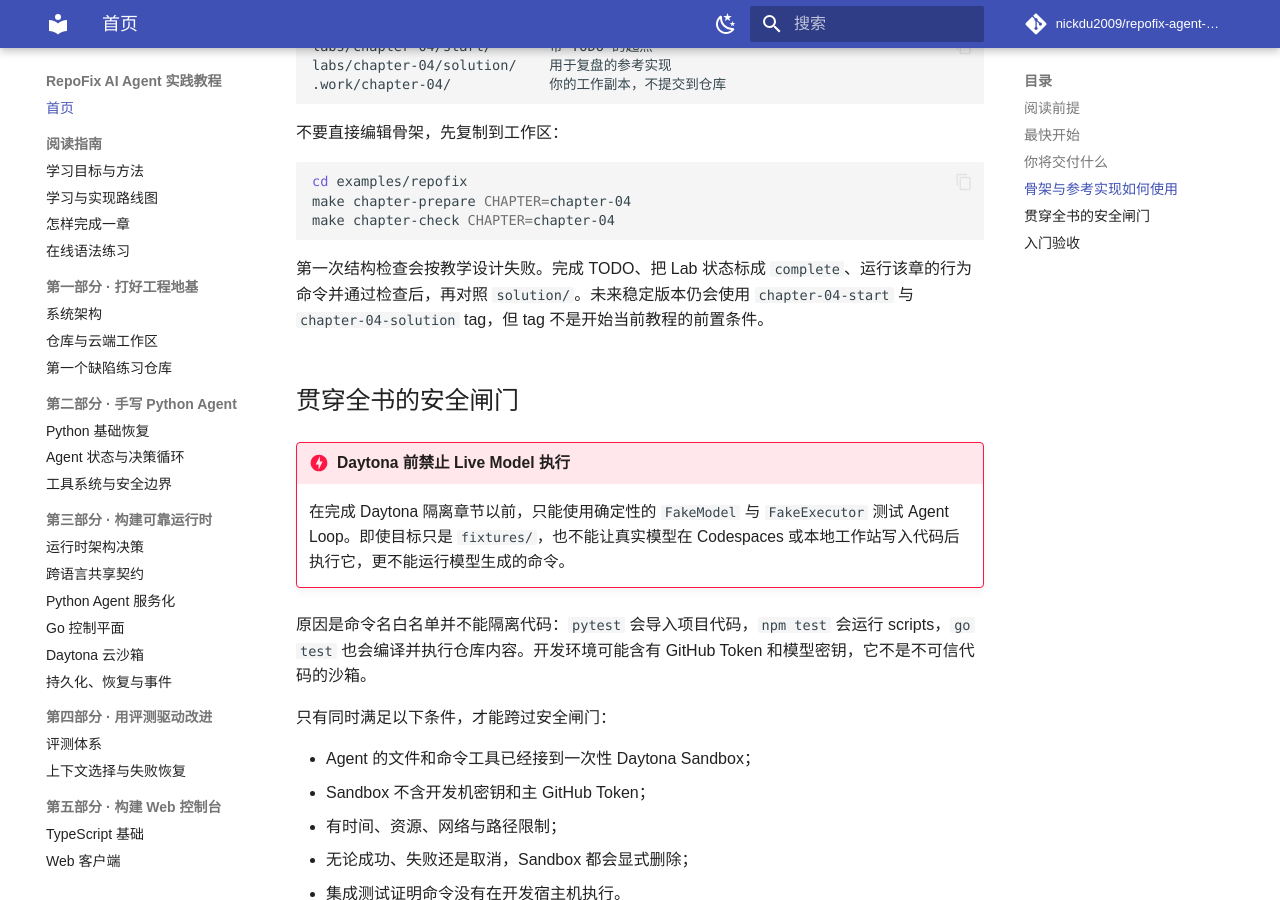
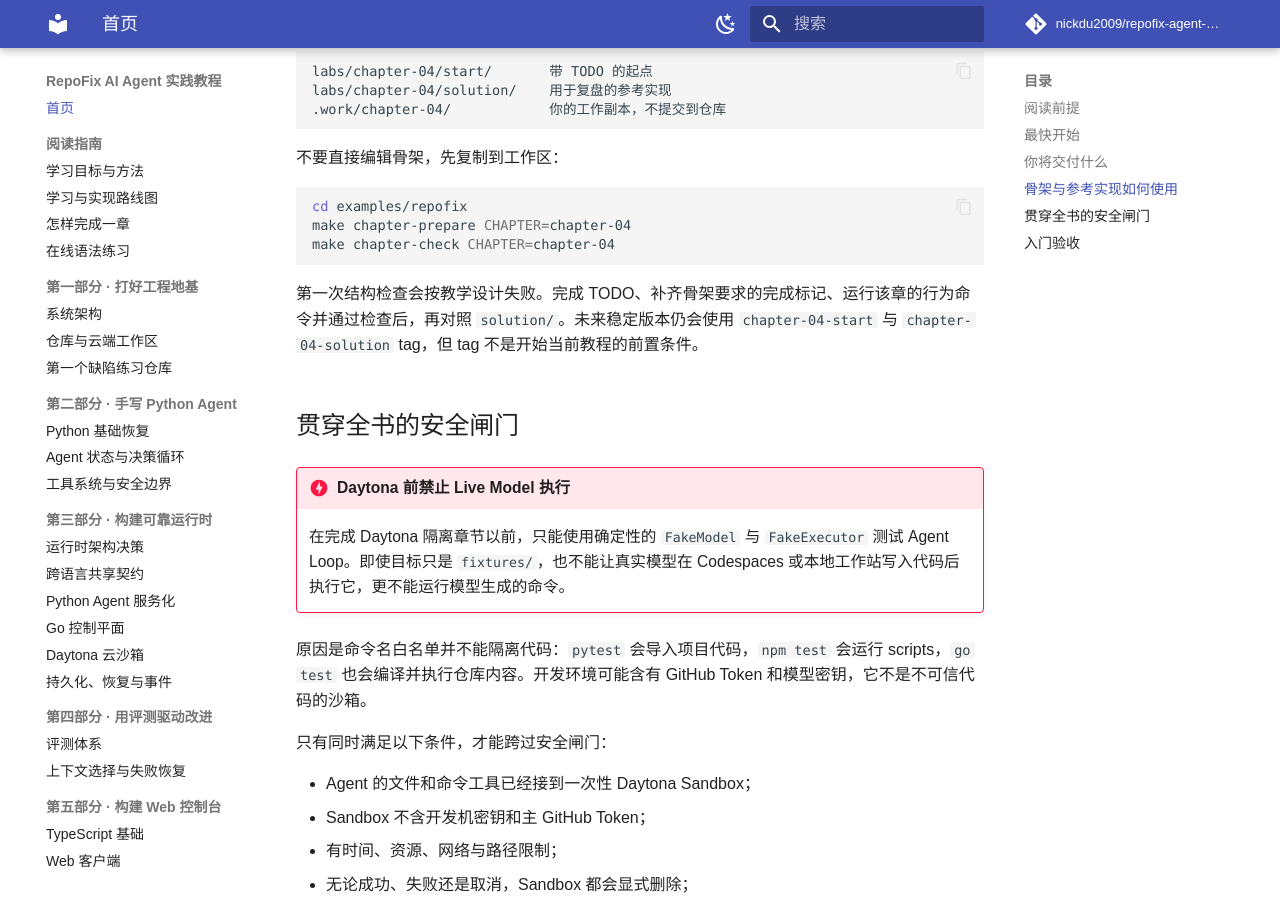
Before and after one commit to nickdu2009/repofix-agent-book, an MkDocs documentation site: the page built from docs/index.md, in a window 1280 px wide and 900 px high, scrolled down 2129 px. Built offline with MkDocs 1.6.1 and Material for MkDocs 9.7.7, drawn with Linux system fonts in a browser that asks for light colours; comment, search, counter and statistics services are not loaded; some of the changed text lies outside the part shown.

Commit message:
Update docs/index.md for learning roadmap

````diff
--- a/docs/index.md
+++ b/docs/index.md
@@ -25,11 +25,11 @@
     `docs/` 是你正在阅读的书，`examples/repofix/` 是可以运行和修改的伴随项目。除非章节另有说明，所有项目命令都从 `examples/repofix/` 执行。
 
 !!! warning "先看实现状态"
-    前半本的 Fake 闭环已有源码与 CI；Daytona、PostgreSQL、完整页面和 Railway 仍包含目标设计。开始章节前先查[伴随代码完成状态](preface/implementation-status.md)，不要执行尚未发布的目标命令。
+    前半本的 Fake 闭环已有源码与 CI；Daytona、PostgreSQL、完整页面和 Railway 仍包含目标设计。开始章节前先查[学习与实现路线图](preface/implementation-status.md)，区分“教材已准备”和“项目已实现”，不要执行尚未发布的目标命令。
 
 ## 最快开始
 
-1. 阅读[学习路线](preface/learning-path.md)和[怎样完成一章](preface/chapter-workflow.md)。
+1. 阅读[学习路线](preface/learning-path.md)、[学习与实现路线图](preface/implementation-status.md)和[怎样完成一章](preface/chapter-workflow.md)。
 2. 按[仓库与云端工作区](foundations/cloud-workspace.md)创建 Codespace，或先在[在线练习](playgrounds/index.md)运行语法小题。
 3. 在伴随项目中准备第一章骨架：
 
@@ -74,7 +74,7 @@
 make chapter-check CHAPTER=chapter-04
 ```
 
-第一次结构检查会按教学设计失败。完成 TODO、把 Lab 状态标成 `complete`、运行该章的行为命令并通过检查后，再对照 `solution/`。未来稳定版本仍会使用 `chapter-04-start` 与 `chapter-04-solution` tag，但 tag 不是开始当前教程的前置条件。
+第一次结构检查会按教学设计失败。完成 TODO、补齐骨架要求的完成标记、运行该章的行为命令并通过检查后，再对照 `solution/`。未来稳定版本仍会使用 `chapter-04-start` 与 `chapter-04-solution` tag，但 tag 不是开始当前教程的前置条件。
 
 ## 贯穿全书的安全闸门
 
````
